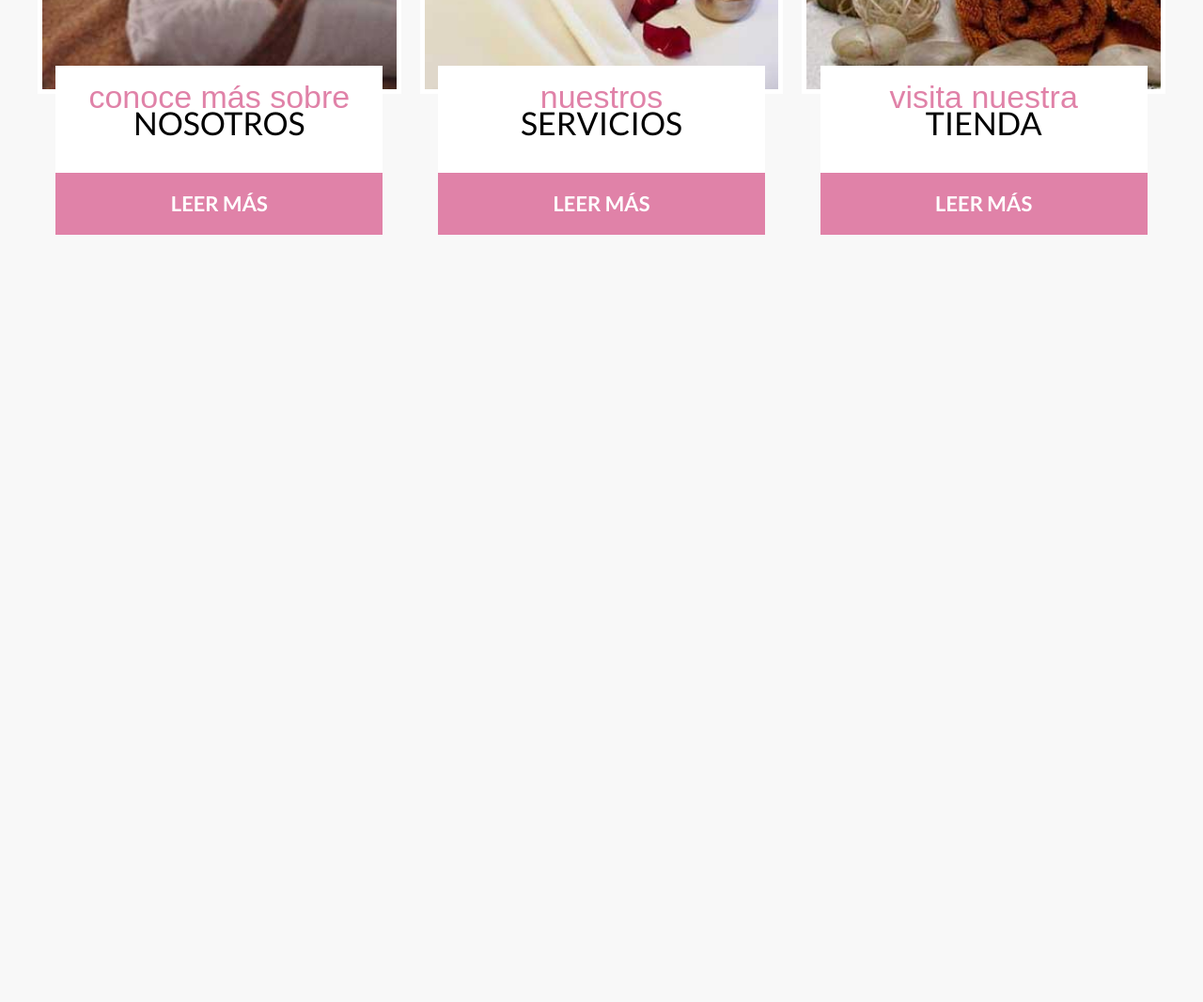
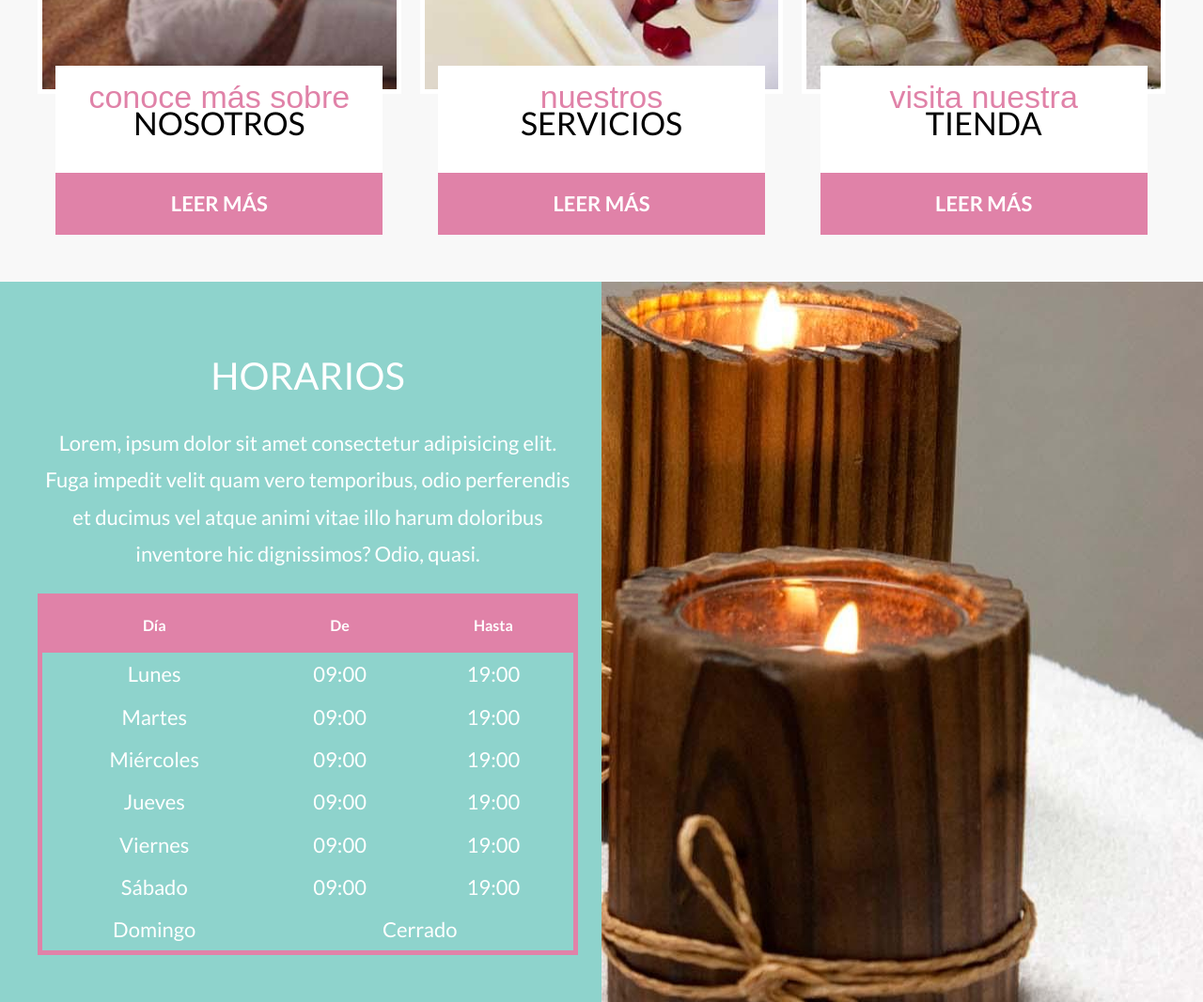
Before and after one commit to RogerCastillo877/spa-sass, a website: page index.html in a window 1280 px wide. Shown: the part 1668-2735 px from the top of the page at 94% size. Before the commit the page ends 1968 px from the top, so only its background shows below. Drawn offline with Linux system fonts and the light colour scheme; a web font is replaced by a local one.

Commit message:
schedule section

```diff
--- a/index.html
+++ b/index.html
@@ -85,5 +85,58 @@
       </div>
     </div>
   </section>
+  <section class="schedule">
+    <div class="schedule__grid container">
+      <div class="schedule__content">
+        <h3 class="schedule__heading">Horarios</h3>
+        <p class="schedule__text">Lorem, ipsum dolor sit amet consectetur adipisicing elit. Fuga impedit velit quam vero temporibus, odio perferendis et ducimus vel atque animi vitae illo harum doloribus inventore hic dignissimos? Odio, quasi.</p>
+        <table class="table">
+          <thead class="table__thead">
+            <tr>
+              <th class="table__th">Día</th>
+              <th class="table__th">De</th>
+              <th class="table__th">Hasta</th>
+            </tr>
+          </thead>
+          <tbody class="table__tbody">
+            <tr class="table__tr">
+              <td class="table__td">Lunes</td>
+              <td class="table__td">09:00</td>
+              <td class="table__td">19:00</td>
+            </tr>
+            <tr class="table__tr">
+              <td class="table__td">Martes</td>
+              <td class="table__td">09:00</td>
+              <td class="table__td">19:00</td>
+            </tr>
+            <tr class="table__tr">
+              <td class="table__td">Miércoles</td>
+              <td class="table__td">09:00</td>
+              <td class="table__td">19:00</td>
+            </tr>
+            <tr class="table__tr">
+              <td class="table__td">Jueves</td>
+              <td class="table__td">09:00</td>
+              <td class="table__td">19:00</td>
+            </tr>
+            <tr class="table__tr">
+              <td class="table__td">Viernes</td>
+              <td class="table__td">09:00</td>
+              <td class="table__td">19:00</td>
+            </tr>
+            <tr class="table__tr">
+              <td class="table__td">Sábado</td>
+              <td class="table__td">09:00</td>
+              <td class="table__td">19:00</td>
+            </tr>
+            <tr class="table__tr">
+              <td class="table__td">Domingo</td>
+              <td class="table__td" colspan="2">Cerrado</td>
+            </tr>
+          </tbody>
+        </table>
+      </div>
+    </div>
+  </section>
 </body>
 </html>
--- a/src/scss/base/_mixins.scss
+++ b/src/scss/base/_mixins.scss
@@ -64,3 +64,10 @@
     font-family: v.$fuentePrincipal;
   }
 }
+
+@mixin heading {
+  text-transform: uppercase;
+  text-align: center;
+  font-weight: 400;
+  font-size: 4rem;
+}
--- a/src/scss/ui/content/_index.scss
+++ b/src/scss/ui/content/_index.scss
@@ -1,2 +1,3 @@
 @forward 'welcome';
 @forward 'cards';
+@forward  'schedule';
--- /dev/null
+++ b/src/scss/ui/content/_schedule.scss
@@ -0,0 +1,57 @@
+@use 'base/variables' as v;
+@use 'base/mixins' as m;
+
+.schedule {
+  background-image: linear-gradient( to bottom, v.$primario 0%, v.$primario 50%, transparent 50% ), url(../img/bg_horarios.jpg);
+  background-repeat: no-repeat;
+  background-position: center, bottom center;
+  color: v.$blanco;
+
+  @include m.tablet {
+    background-image: linear-gradient( to right, v.$primario 0%, v.$primario 50%, transparent 50% ), url(../img/bg_horarios.jpg);
+    background-position: center, top right;
+  }
+
+  &__grid {
+    display: grid;
+    grid-template-rows: repeat(2, 1fr);
+    @include m.tablet {
+      grid-template-rows: unset;
+      @include m.grid(2, 5rem)
+    }
+  }
+  &__content {
+    padding: 5rem 0;
+  }
+  &__heading {
+    @include m.heading;
+  }
+  &__text {
+    font-size: 2.2rem;
+    line-height: 1.8;
+    text-align: center;
+  }
+}
+
+.table {
+  width: 100%;
+  border: .5rem solid v.$secundario;
+  text-align: center;
+  border-collapse: collapse;
+
+  &__thead {
+    background-color: v.$secundario;
+  }
+  &__th {
+    padding: 2rem;
+  }
+  &__tr {
+    &:hover {
+      background-color: darken(v.$primario, 10%);
+    }
+  }
+  &__td {
+    padding: 1rem;
+    font-size: 2.2rem;
+  }
+}
```
Also changed, not shown: build/css/app.css, 1 other file.
